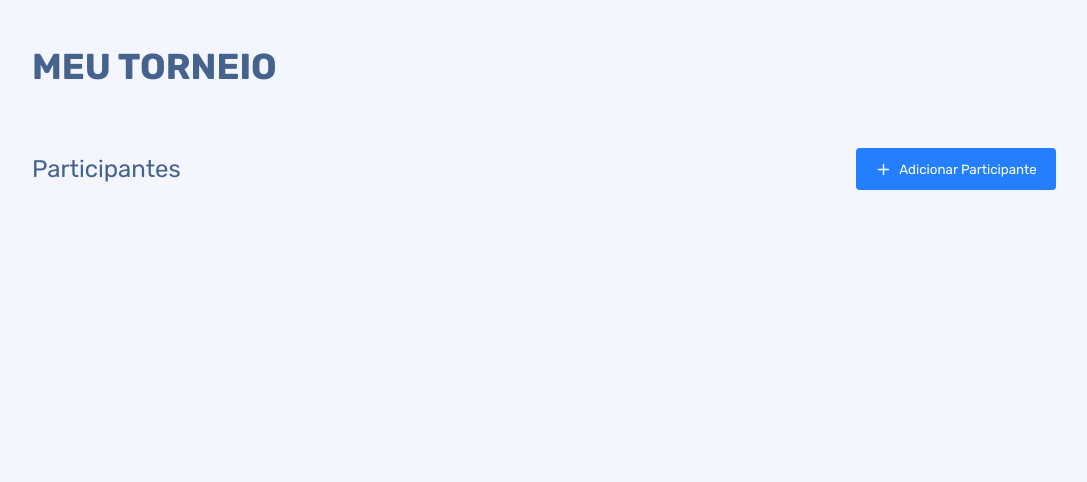
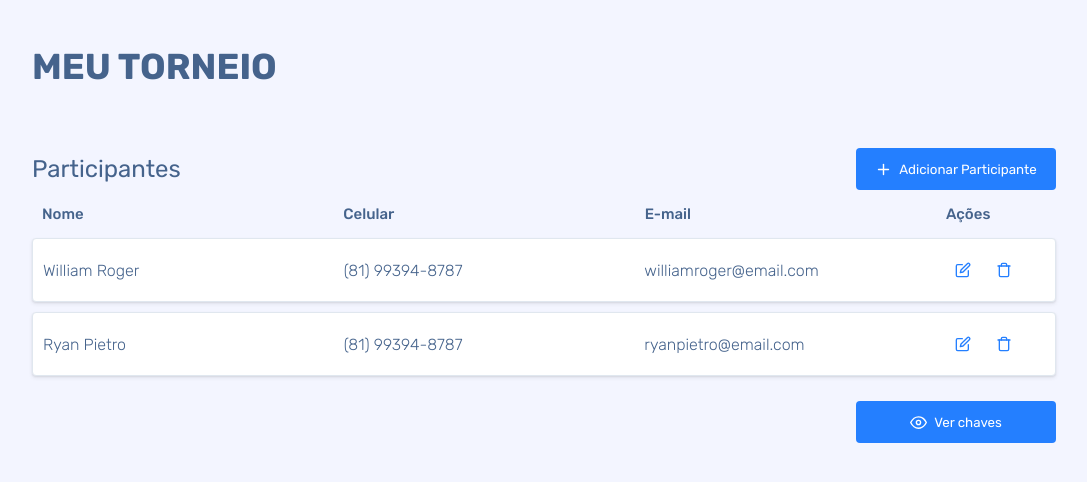
Before and after one commit to williamroger/appgame-react, a React (Create React App) app: page / in a window 1280 px wide. Shown: the top 482 px of the page, without its empty margins (96-1183 px from the left). Built offline with nearby package versions, Linux system fonts and the light colour scheme.

Commit message:
Add Components HeaderList, List and FooterList

```diff
--- a/public/index.html
+++ b/public/index.html
@@ -23,7 +23,7 @@
       Learn how to configure a non-root public URL by running `npm run build`.
     -->
   <link rel="preconnect" href="https://fonts.gstatic.com">
-  <link href="https://fonts.googleapis.com/css2?family=Rubik:wght@300;400;700&display=swap" rel="stylesheet">
+  <link href="https://fonts.googleapis.com/css2?family=Rubik:wght@300;400;500;600;700&display=swap" rel="stylesheet">
   <title>React App</title>
 </head>
 
--- a/src/components/Button/styles.ts
+++ b/src/components/Button/styles.ts
@@ -6,13 +6,13 @@ interface ButtonProps {
 }
 
 export const Container = styled.button<ButtonProps>`
-  background: #247fff;
-  color: #fff;
+  background: transparent;
+  color: #247fff;
   font-weight: 400;
   border: 0;
-  padding-left: 16px;
-  padding-right: 16px;
-  height: 42px;
+  height: 32px;
+  padding-left: 10px;
+  padding-right: 10px;
   border-radius: 4px;
   display: flex;
   align-items: center;
@@ -20,13 +20,21 @@ export const Container = styled.button<ButtonProps>`
   transition: all 0.2s;
 
   &:hover {
-    background: ${shade(0.2, '#247fff')};
+    background: #e0e7ef;;
   }
 
   ${props =>
     props.size === 'large' &&
     css`
+      background: #247fff;
+      color: #fff;
       width: 200px;
+      padding-left: 16px;
+      padding-right: 16px;
+      height: 42px;
+      &:hover {
+        background: ${shade(0.2, '#247fff')};
+      }
     `
   }
 
--- a/src/pages/Dashboard/index.tsx
+++ b/src/pages/Dashboard/index.tsx
@@ -1,10 +1,19 @@
 import React from 'react';
 
-import { FiPlus } from 'react-icons/fi';
+import { FiPlus, FiEdit, FiTrash, FiEye } from 'react-icons/fi';
 
 import Button from '../../components/Button';
 
-import { Container, Title, Header, Subtitle } from './styles';
+import {
+  Container,
+  Title,
+  Header,
+  Subtitle,
+  HeaderList,
+  List,
+  ListItem,
+  FooterList
+} from './styles';
 
 const Dashboard: React.FC = () => {
   return (
@@ -14,10 +23,71 @@ const Dashboard: React.FC = () => {
         <Subtitle>Participantes</Subtitle>
 
         <Button size="large">
-          <FiPlus color="#fff" size={17} />
+          <FiPlus size={17} />
           Adicionar Participante
         </Button>
       </Header>
+
+      <HeaderList>
+        <span>
+          Nome
+        </span>
+        <span>
+          Celular
+        </span>
+        <span>
+          E-mail
+        </span>
+        <span>
+          Ações
+        </span>
+      </HeaderList>
+      <List>
+        <ListItem>
+          <span>
+            William Roger
+          </span>
+          <span>
+            (81) 99394-8787
+          </span>
+          <span>
+            williamroger@email.com
+          </span>
+          <span>
+            <Button size="small">
+              <FiEdit size={16} />
+            </Button>
+            <Button size="small">
+              <FiTrash size={16} />
+            </Button>
+          </span>
+        </ListItem>
+        <ListItem>
+          <span>
+            Ryan Pietro
+          </span>
+          <span>
+            (81) 99394-8787
+          </span>
+          <span>
+            ryanpietro@email.com
+          </span>
+          <span>
+            <Button size="small">
+              <FiEdit size={16} />
+            </Button>
+            <Button size="small">
+              <FiTrash size={16} />
+            </Button>
+          </span>
+        </ListItem>
+      </List>
+      <FooterList>
+        <Button size="large">
+          <FiEye size={17} />
+          Ver chaves
+        </Button>
+      </FooterList>
     </Container>
   );
 }
--- a/src/pages/Dashboard/styles.ts
+++ b/src/pages/Dashboard/styles.ts
@@ -24,3 +24,72 @@ export const Subtitle = styled.h2`
   font-weight: 400;
   color: #45638c;
 `;
+
+export const HeaderList = styled.div`
+  display: flex;
+  align-items: center;
+  padding-bottom: 15px;
+  padding-top: 15px;
+
+  span {
+    color: #45638c;
+    font-weight: 500;
+    font-size: 15px;
+
+    &:not(:last-of-type) {
+      flex: 1;
+    }
+
+    &:first-of-type {
+      padding-left: 10px;
+    }
+
+    &:last-of-type {
+      width: 110px;
+    }
+  }
+`;
+
+export const List = styled.div`
+  display: flex;
+  flex-direction: column;
+`;
+
+export const ListItem = styled.div`
+  display: flex;
+  align-items: center;
+  background: #fff;
+  color: #45638c;
+  padding: 15px 10px;
+  border: 1px solid #e0e7ef;
+  border-radius: 4px;
+  box-shadow: 0 1px 2px rgba(0, 0, 0, 0.07), 0 2px 4px rgba(0, 0, 0, 0.07);
+
+  &:not(:last-of-type) {
+    margin-bottom: 10px;
+  }
+
+  span {
+    display: flex;
+    align-items: center;
+    font-weight: 300;
+
+    &:not(:last-of-type) {
+      flex: 1;
+    }
+
+    &:last-of-type {
+      width: 100px;
+
+      button + button {
+        margin-left: 5px;
+      }
+    }
+  }
+`;
+
+export const FooterList = styled.div`
+  margin-top: 25px;
+  display: flex;
+  justify-content: flex-end;
+`;
```
